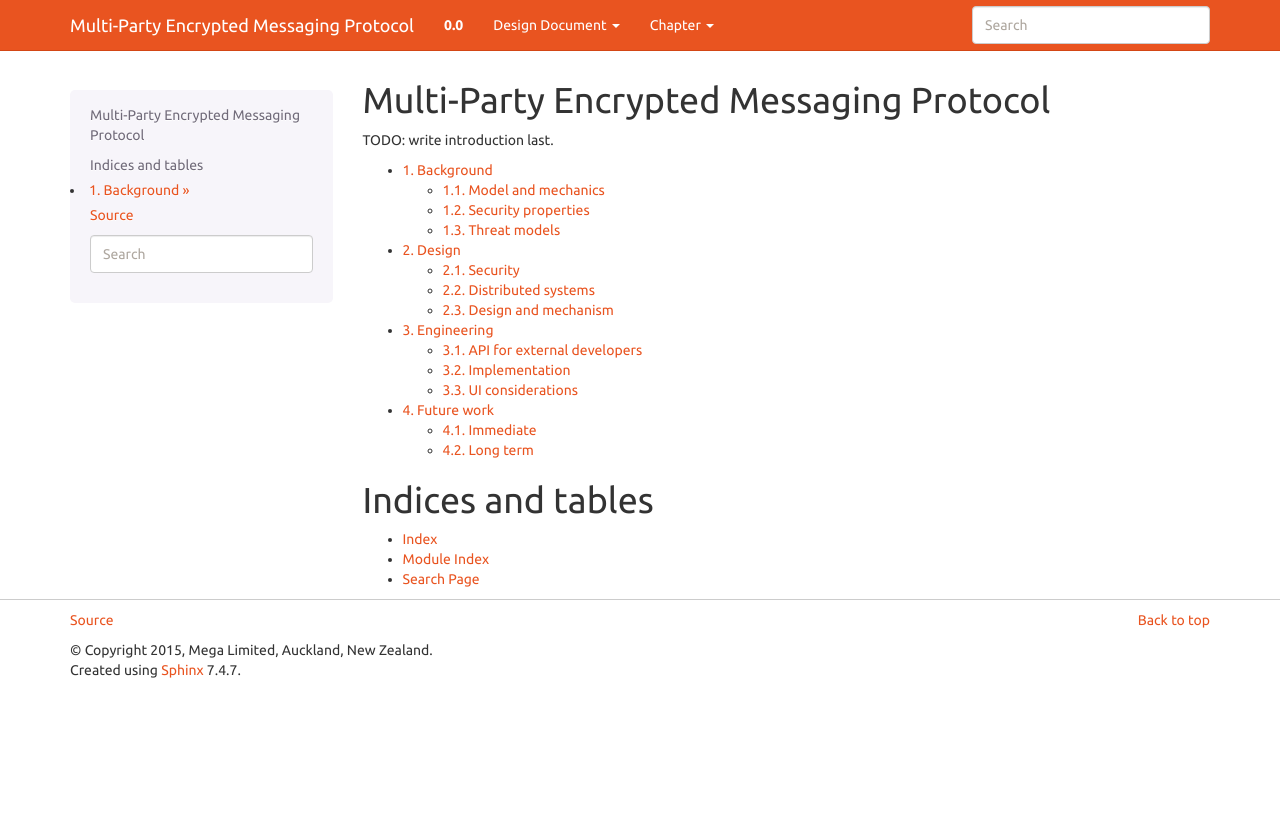
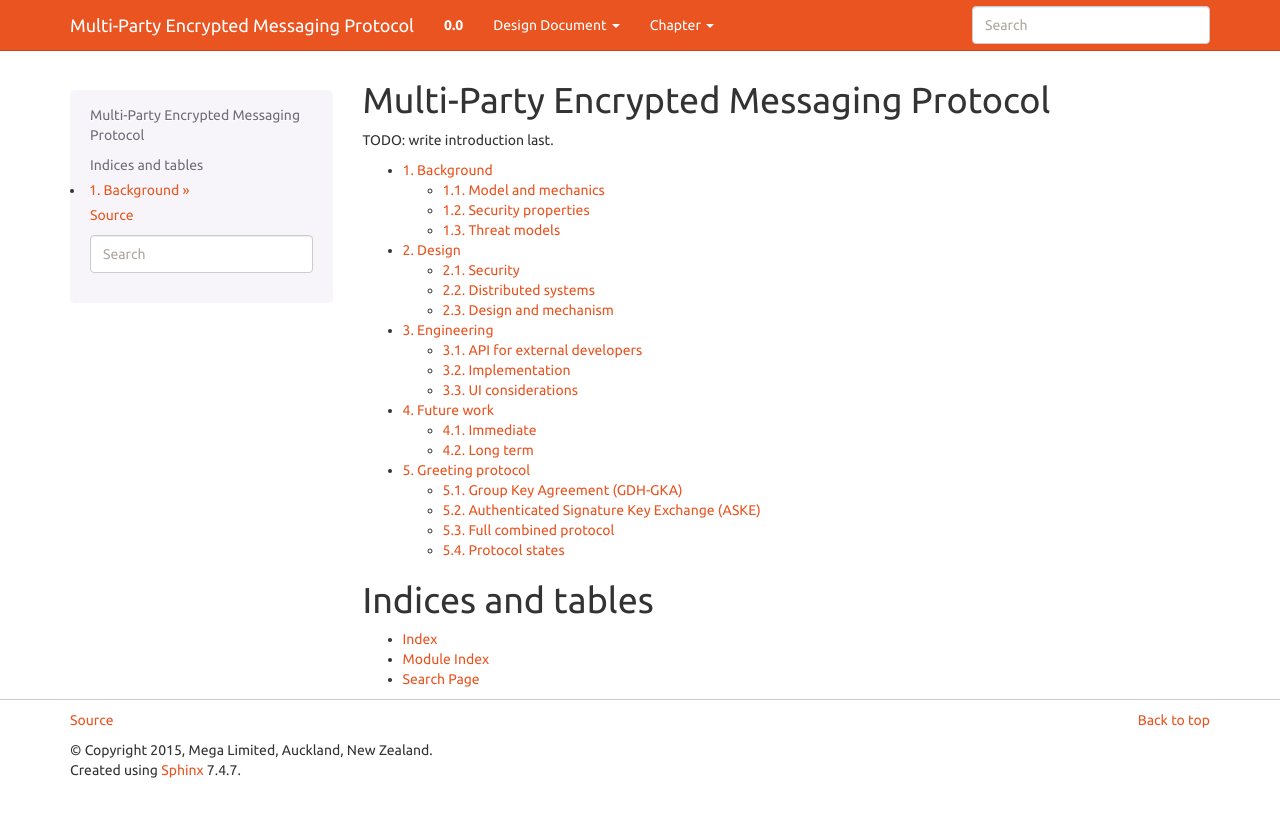
Before and after one commit to meganz/mpenc_doc, a Sphinx documentation site: the page built from source/index.rst, in a window 1280 px wide. Shown: the top 817 px of the page. Built offline with Sphinx 7.4.7, drawn with Linux system fonts in a browser that asks for light colours.

Commit message:
outline for more detailed doc of greeting protocol

```diff
--- a/source/conf.py
+++ b/source/conf.py
@@ -30,7 +30,8 @@ import subprocess
 # Add any Sphinx extension module names here, as strings. They can be
 # extensions coming with Sphinx (named 'sphinx.ext.*') or your custom
 # ones.
-extensions = []
+extensions = ['sphinx.ext.mathjax',
+              'sphinx.ext.graphviz']
 
 # Add any paths that contain templates here, relative to this directory.
 templates_path = ['_templates']
--- /dev/null
+++ b/source/greeting.rst
@@ -0,0 +1,28 @@
+=================
+Greeting protocol
+=================
+
+Group Key Agreement (GDH-GKA)
+=============================
+
+chapter 3
+
+Authenticated Signature Key Exchange (ASKE)
+===========================================
+
+chapter 4
+
+Full combined protocol
+======================
+
+needs to be newly written
+
+include parts of chapter 6 but reduce it to be more abstract, e.g. without
+specific bit values
+
+maybe also include chapter 2 here
+
+Protocol states
+===============
+
+chapter 7
--- a/source/index.rst
+++ b/source/index.rst
@@ -11,6 +11,7 @@ TODO: write introduction last.
    design
    engineering
    future-work
+   greeting
 
 Indices and tables
 ==================
```
